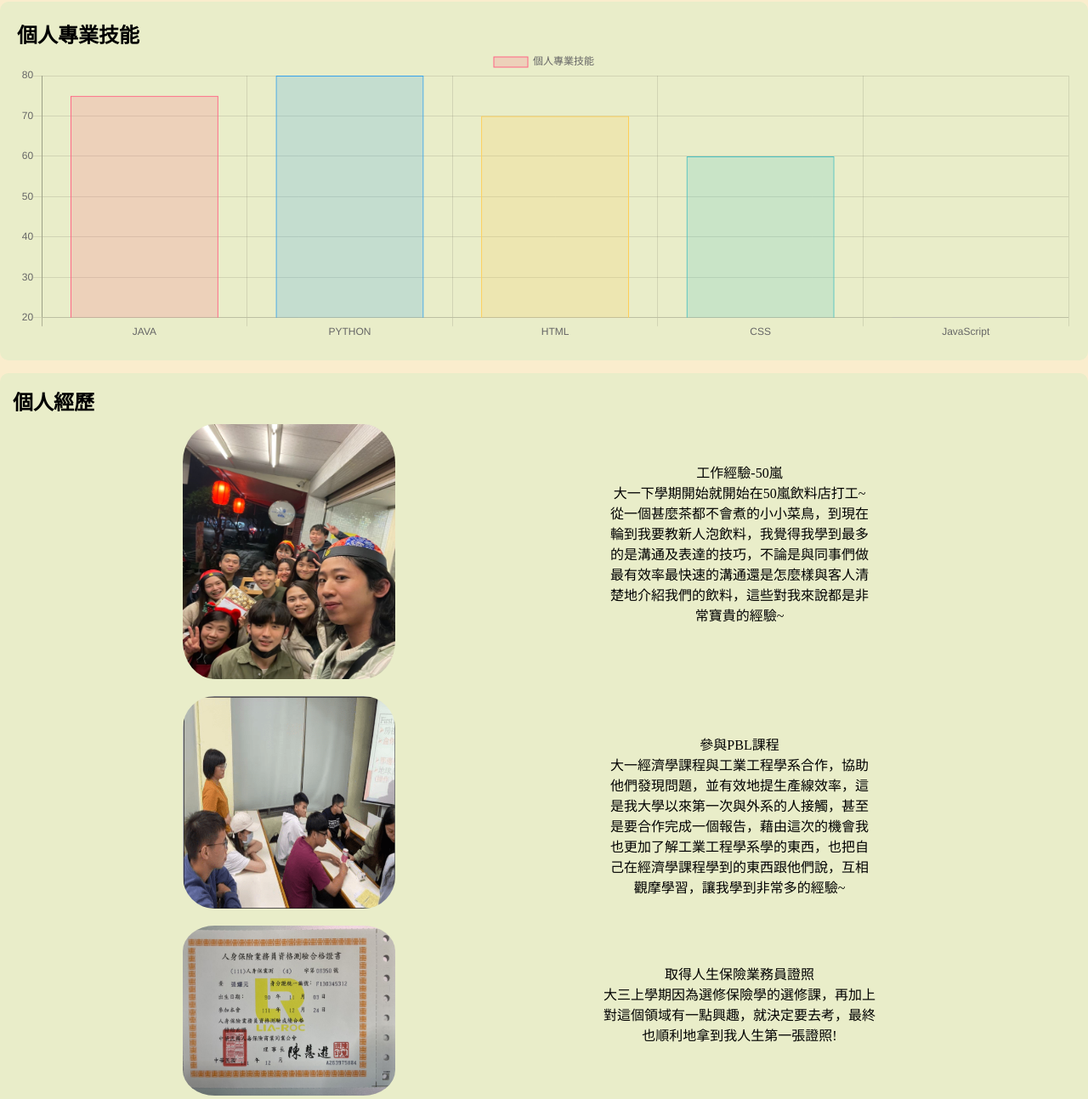
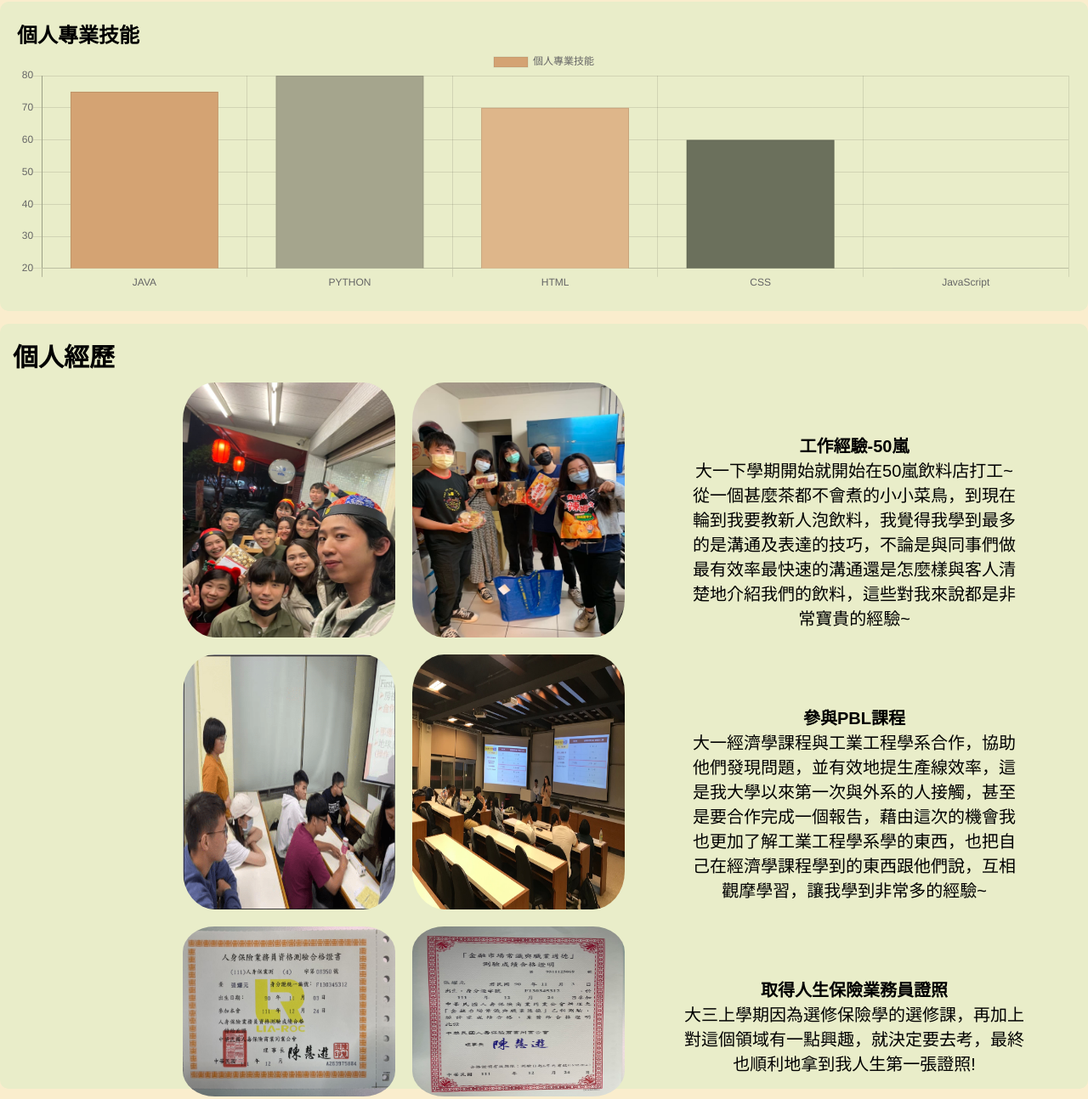
Before and after one commit to yuan1103/MiddleExam, a plain HTML site: page index.html in a window 1280 px wide. Shown: the part 646-1939 px from the top of the page at 85% size. Drawn offline with nearby package versions, Linux system fonts and the light colour scheme.

Commit message:
長條圖

```diff
--- a/index.html
+++ b/index.html
@@ -6,6 +6,8 @@
     <meta name="viewport" content="width=device-width, initial-scale=1.0">
     <title>個人網頁</title>
     <link rel="preconnect" href="https://fonts.googleapis.com">
+    <link rel="preconnect" href="https://fonts.gstatic.com" crossorigin>
+    <link href="https://fonts.googleapis.com/css2?family=Raleway&display=swap" rel="stylesheet">
     <link rel="stylesheet" href="style.css">
 
 </head>
@@ -36,12 +38,12 @@
             </ul>
         </p>
         <br><br><br>
-        <h2>必須非常努力才會顯得毫不費力</h2>
+        <h2 style="color:#6B705C; font-size: 20px;">必須非常努力才會顯得毫不費力</h2>
     </section>
     <section class="skill" id="skill">
         <h2>個人專業技能</h2>
         <script src="https://cdnjs.cloudflare.com/ajax/libs/Chart.js/2.4.0/Chart.min.js"></script>
-        <canvas id="chart" width="250" height="70"></canvas>
+        <canvas id="chart" width="300" height="70"></canvas>
         <script>
             var ctx = document.getElementById('chart').getContext('2d');
             var chart = new Chart(ctx, {
@@ -52,18 +54,11 @@
                 label: '個人專業技能',
                 data: [75, 80, 70, 60, 20],
                 backgroundColor: [
-                    'rgba(255, 99, 132, 0.2)',
-                    'rgba(54, 162, 235, 0.2)',
-                    'rgba(255, 206, 86, 0.2)',
-                    'rgba(75, 192, 192, 0.2)',
+                    'rgba(212, 163, 115, 1)',
+                    'rgba(165, 165, 141, 1)',
+                    'rgba(222, 182, 138, 1)',
+                    'rgba(107, 112, 92, 1',
                     'rgba(153, 102, 255, 0.2)',
-                ],
-                borderColor: [
-                    'rgba(255,99,132,1)',
-                    'rgba(54, 162, 235, 1)',
-                    'rgba(255, 206, 86, 1)',
-                    'rgba(75, 192, 192, 1)',
-                    'rgba(153, 102, 255, 1)',
                 ],
                 borderWidth: 1
                 }]
@@ -76,9 +71,10 @@
         <h2> 個人經歷</h2>
                 <div>
                     <img src="image/work.jpg" style="border-radius:15%; width:250px;height:300px;float: left;margin:10px 10px 10px 200px;" >
-                    <P style="text-align:center; ">
+                    <img src="image/work1.jpg" style="border-radius:15%; width:250px;height:300px;float: left;margin:10px 10px 10px 10px;" >
+                    <P style="text-align:center;  ">
                         <br><br><br>
-                        工作經驗-50嵐 <br>
+                        <b>工作經驗-50嵐 <br></b>
                         大一下學期開始就開始在50嵐飲料店打工~<br>
                         從一個甚麼茶都不會煮的小小菜鳥，到現在<br>
                         輪到我要教新人泡飲料，我覺得我學到最多<br>
@@ -89,10 +85,11 @@
                     </p>
                 </div>
                 <div style="clear:left">
-                    <img src="image/2023-04-04 231059.png" style="border-radius:15%; width:250px;height:250px; float: left; margin:10px 10px 10px 200px;">
+                    <img src="image/2023-04-04 231059.png" style="border-radius:15%; width:250px;height:300px; float: left; margin:10px 10px 10px 200px;">
+                    <img src="image/PBL.jpg" style="border-radius:15%; width:250px;height:300px;float: left;margin:10px 10px 10px 10px;" >
                     <p style="text-align: center;">
                         <br><br><br>
-                        參與PBL課程 <br>
+                        <b>參與PBL課程 <br></b>
                         大一經濟學課程與工業工程學系合作，協助<br>
                         他們發現問題，並有效地提生產線效率，這<br>
                         是我大學以來第一次與外系的人接觸，甚至<br>
@@ -104,9 +101,10 @@
                 </div>
                 <div style="clear:left">
                     <img src="image/S__19693570.jpg" style="border-radius:15%; width:250px;height:200px; float:left;margin:10px 10px 10px 200px;">
+                    <img src="image/S__19767299.jpg" style="border-radius:15%; width:250px;height:200px; float:left;margin:10px 10px 10px 10px;">
                     <br><br><br>
                     <p style="text-align: center;">
-                        取得人生保險業務員證照<br>
+                        <b>取得人生保險業務員證照<br></b>
                         大三上學期因為選修保險學的選修課，再加上<br>
                         對這個領域有一點興趣，就決定要去考，最終<br>
                         也順利地拿到我人生第一張證照!
--- a/style.css
+++ b/style.css
@@ -2,6 +2,7 @@
     box-sizing: border-box;
     width: auto;
     margin: auto;
+    font-family:'Noto Sans TC',sans-serif !important;
 }
 
 
@@ -9,9 +10,9 @@ header{
     background-image:url("image/background.jpg");
     background-size: cover;
     text-align: center;
-    color: #3D405B;
+    color: #000000;
     padding: 100px;
-    font-family:"Hiragino Kaku Gothic ProN", Meiryo, sans-serif;
+    font-family: Raleway,"Hiragino Kaku Gothic ProN", Meiryo, sans-serif;
 	font-size: 1.8rem;
     opacity: 0.6;
 }
@@ -19,14 +20,14 @@ header{
     background-color: #E9EDC9;
     color: #9c6644;
     text-align: center;
-    font-family: 微軟正黑體
 }
 
 nav a {
     color: #9c6644;
     padding: 14px 16px;
     display: inline-block;
-    font-family:'Lucida Sans', 'Lucida Sans Regular', 'Lucida Grande', 'Lucida Sans Unicode', Geneva, Verdana, sans-serif ;
+    font-family:'Noto Sans TC',sans-serif !important;
+    /*font-family:'Lucida Sans', 'Lucida Sans Regular', 'Lucida Grande', 'Lucida Sans Unicode', Geneva, Verdana, sans-serif ;*/
 }
 
 nav a:hover{
@@ -42,15 +43,17 @@ footer{
     text-align: center;
     color: #3D405B;
     padding: 10px;
-    font-family: 'Noto Sans TC',sans-serif !important;;
+    font-family: 'Noto Sans TC',sans-serif !important;
+    font-size: 20px;
 }
 .about{
     background-color: #E9EDC9;
     padding: 40px;
-    margin: 15px 0px;
+    margin: 15px 0px 0px 0px;
     border-radius: 10px;
     background-size: cover;
     height: 300px;
+
 }
 .skill{
     background-color: #E9EDC9;
@@ -66,6 +69,7 @@ footer{
     border-radius: 10px;
     background-size: cover;
     height: 900px;
+    font-size: 20px;
 }
 
 
```
Also changed, not shown: image/88BAE568-31A9-447E-8B4D-D2BB67B52C13.jpg (deleted), image/PBL.jpg (renamed from image/0187CD0F-D264-4E8D-9304-8CFED8416267.jpg), image/S__19767299.jpg (added), image/work1.jpg (renamed from image/98B802FB-732C-49D0-B1A0-1B386CA06357.jpg).
